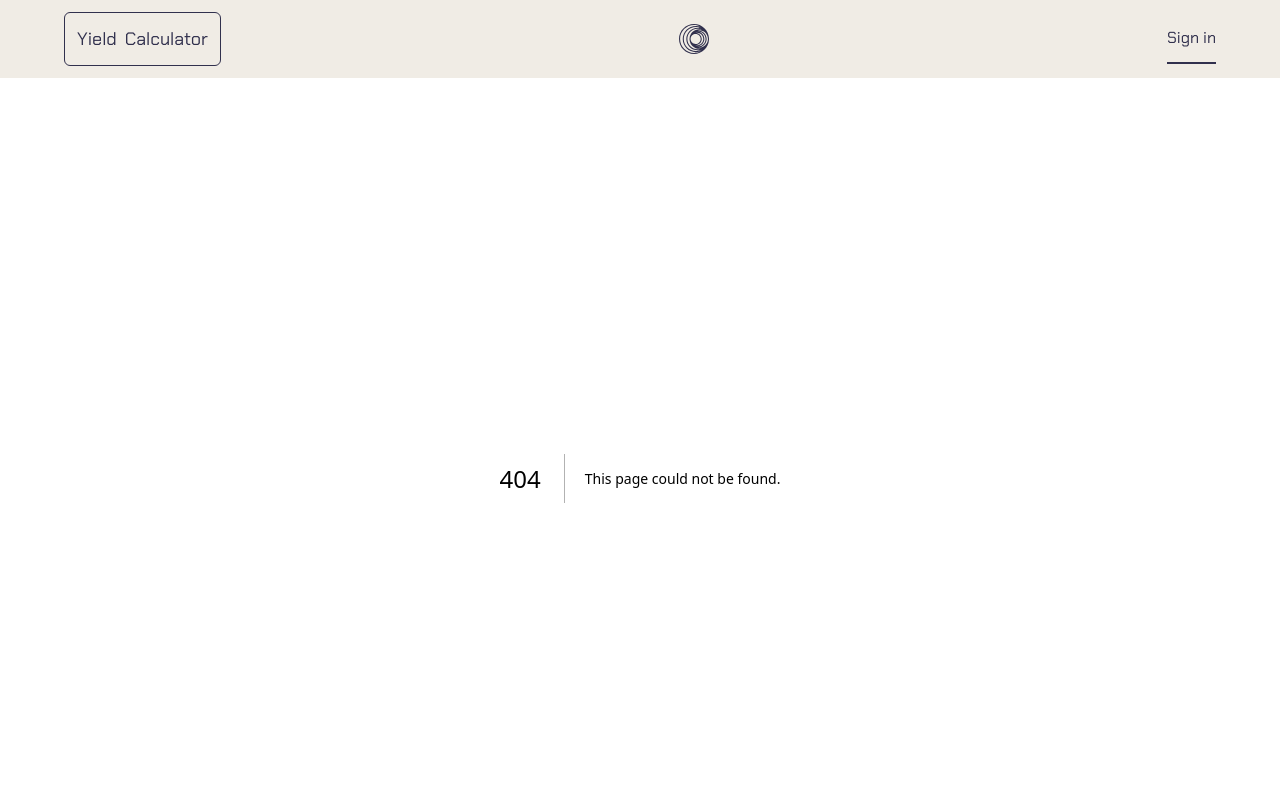
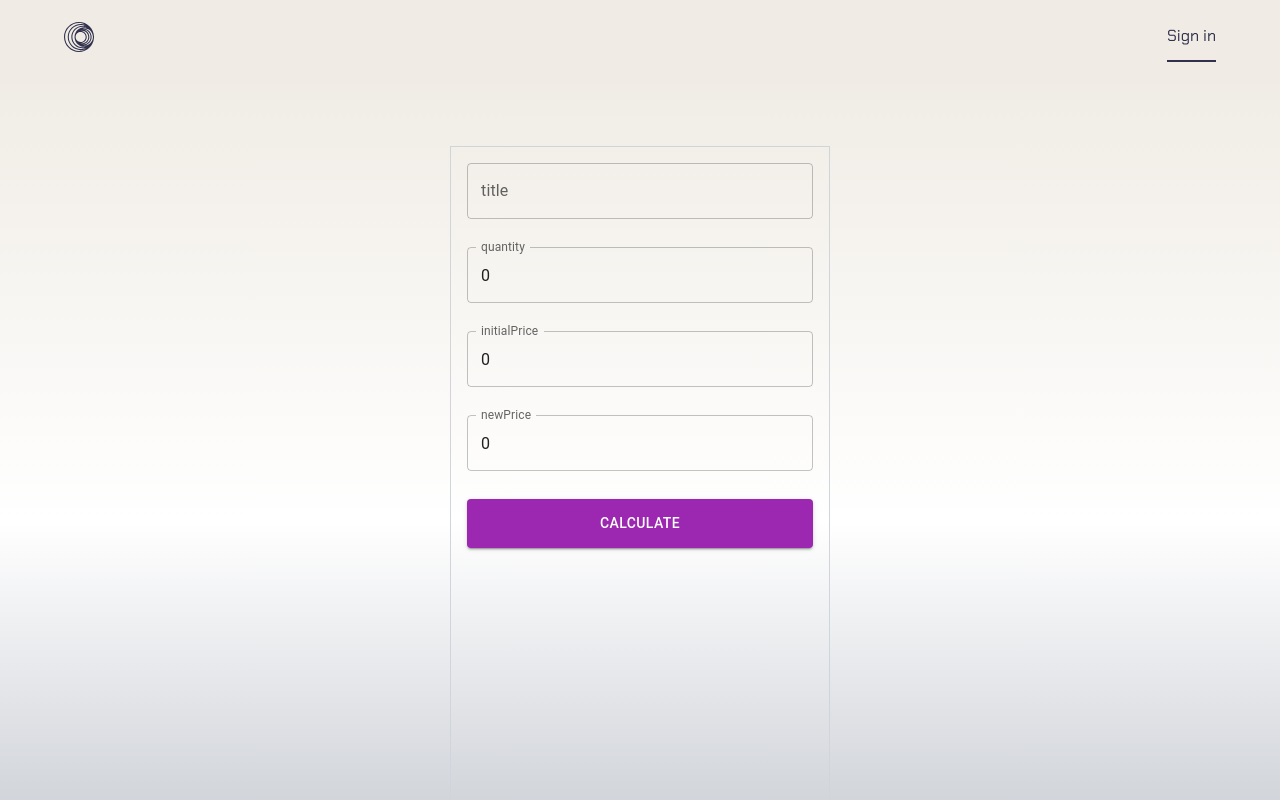
Before and after one commit to earlycodetech/portfolibles, a Next.js app: page /yield in a window 1280 px wide. Before the commit this address had no page. Shown: the top 800 px of the page. Built offline with nearby package versions, Linux system fonts and the light colour scheme.

Commit message:
yield calculator

```diff
--- a/app/components/Nav.js
+++ b/app/components/Nav.js
@@ -4,12 +4,14 @@
 export function Nav () {
     return (
         <nav className="flex justify-between items-center bg-[#F0ECE5] py-3 px-3 md:px-12 lg:px-16">
-          <button className="text-sm md:text-lg text-[#31304D] flex flex-col md:flex-row md:gap-2 border border-[#31304D] rounded-md p-3">
+          {/* <button className="text-sm md:text-lg text-[#31304D] flex flex-col md:flex-row md:gap-2 border border-[#31304D] rounded-md p-3">
             <span>Yield</span>
             <span>Calculator</span>
-          </button>
+          </button>  */}
 
-          <SiPhotobucket className="text-[#31304D] text-3xl"/>
+          <Link href="/">
+            <SiPhotobucket className="text-[#31304D] text-3xl"/>
+          </Link>
 
           <Link className="border-b-2 border-[#31304D] text-[#31304D] py-3" href="/auth/signin">Sign in</Link>
         </nav>
--- a/app/page.jsx
+++ b/app/page.jsx
@@ -38,12 +38,12 @@
 
           <div className="flex flex-col justify-around bg-[#A91D3A] rounded-lg p-4">
             <p className="text-4xl text-[#F0ECE5]">Use Quick Yield Calculator</p>
-            <button className="bg-[#F0ECE5] rounded-lg w-full py-3 uppercase text-2xl text-[#161A30]">Calculate</button>
+            <Link href="/yield" className="bg-[#F0ECE5] rounded-lg w-full py-3 uppercase text-2xl text-[#161A30]">Calculate</Link>
           </div>
 
           <div className="flex flex-col justify-around bg-[#A91D3A] rounded-lg p-4">
             <p className="text-4xl text-[#F0ECE5]">Start tracking your investment now</p>
-            <Link href="#" className="bg-[#F0ECE5] rounded-lg w-full py-3 uppercase text-2xl text-[#161A30] text-center">Get Started</Link>
+            <Link href="/dashboard" className="bg-[#F0ECE5] rounded-lg w-full py-3 uppercase text-2xl text-[#161A30] text-center">Get Started</Link>
           </div>
         </article>
       </section>
--- /dev/null
+++ b/app/yield/page.jsx
@@ -0,0 +1,157 @@
+"use client"
+import React from "react";
+import { useFormik } from "formik";
+import * as yup from "yup";
+import { TextField,Button,Dialog,DialogContent,DialogActions } from "@mui/material";
+
+const rules = yup.object().shape({
+    title:yup.string().required().min(3),
+    quantity:yup.number().required().min(1),
+    initialPrice:yup.number().required(),
+    newPrice:yup.number().required(),
+});
+
+export default function Yield() {
+    const [assetValue,setAssetValue] = React.useState(undefined);
+    const [percProfit,setPercProfit] = React.useState(undefined);
+    const [open, setOpen] = React.useState(false);
+    const handleClickOpen = () => setOpen(true);
+    const handleClose = () => setOpen(false);
+
+    const { values,handleSubmit,touched,errors,handleChange} = useFormik({
+        initialValues:{title:'',quantity:0,initialPrice:0,newPrice:0},
+        onSubmit:() => {
+            setAssetValue(values.quantity*values.newPrice);//new value
+
+            const costPrice = values.initialPrice * values.quantity;
+            const sellingPrice = values.newPrice * values.quantity;
+            const profit = sellingPrice - costPrice;
+            const percentageProfit = (profit / costPrice) * 100;
+            setPercProfit(percentageProfit);//percent profit
+
+            handleClickOpen();
+        },
+        validationSchema:rules
+    });
+
+    return (
+        <>
+        <main className="w-full flex justify-center px-3 md:px-12 lg:px-16 py-12 bg-gradient-to-b from-[#F0ECE5] via-white to-[#B6BBC4]">
+            <section className="w-[320px] md:w-full min:h-screen md:h-screen flex justify-center rounded-lg p-6">
+                <form onSubmit={handleSubmit} className="w-full md:w-[380px] flex flex-col gap-4 border border-gray-300 p-4">
+                    <div className="mb-3">
+                        <TextField
+                        id="title"
+                        label="title"
+                        variant="outlined"
+                        placeholder="title"
+                        className="w-full"
+                        value={values.title}
+                        onChange={handleChange}
+                        />
+                        {touched.title && errors.title ? <span className="text-xs text-red-500">{errors.title}</span> : null}
+                    </div>
+                    <div className="mb-3">
+                        <TextField
+                        type="number"
+                        id="quantity"
+                        label="quantity"
+                        variant="outlined"
+                        placeholder="quantity"
+                        className="w-full"
+                        value={values.quantity}
+                        onChange={handleChange}
+                        />
+                        {touched.quantity && errors.quantity ? <span className="text-xs text-red-500">{errors.quantity}</span> : null}
+                    </div>
+                    <div className="mb-3">
+                        <TextField
+                        type="number"
+                        id="initialPrice"
+                        label="initialPrice"
+                        variant="outlined"
+                        placeholder="initialPrice"
+                        className="w-full"
+                        value={values.initialPrice}
+                        onChange={handleChange}
+                        />
+                        {touched.initialPrice && errors.initialPrice ? <span className="text-xs text-red-500">{errors.initialPrice}</span> : null}
+                    </div>
+                    <div className="mb-3">
+                        <TextField
+                        type="number"
+                        id="newPrice"
+                        label="newPrice"
+                        variant="outlined"
+                        placeholder="newPrice"
+                        className="w-full"
+                        value={values.newPrice}
+                        onChange={handleChange}
+                        />
+                        {touched.newPrice && errors.newPrice ? <span className="text-xs text-red-500">{errors.newPrice}</span> : null}
+                    </div>
+
+                    <Button
+                    type="submit"
+                    variant="contained"
+                    color="secondary"
+                    style={{padding:12}}>CALCULATE</Button>
+                </form>
+            </section>
+        </main>
+
+        <Dialog
+        open={open}
+        onClose={handleClose}
+        aria-labelledby="alert-dialog-title"
+        aria-describedby="alert-dialog-description"
+        >
+            <DialogContent>
+                <div className="w-full">
+                    <div className="flex justify-between items-center border-b border-gray-300 p-4">
+                        <p className="font-thin text-gray-600">Ticker</p>
+                        <p className="font-thin text-gray-800 text-lg uppercase">{values.title}</p>
+                    </div>
+                    <div className="flex justify-between items-center border-b border-gray-300 p-4">
+                        <p className="font-thin text-gray-600">Quantity</p>
+                        <p className="font-thin text-gray-800 text-lg">{values.quantity} {values.title}</p>
+                    </div>
+                    <div className="flex justify-between items-center border-b border-gray-300 p-4">
+                        <p className="font-thin text-gray-600">Initial Price</p>
+                        <p className="font-thin text-gray-800 text-lg">${values.initialPrice}</p>
+                    </div>
+                    <div className="flex justify-between items-center p-4">
+                        <p className="font-thin text-gray-600">New Price</p>
+                        <p className="font-thin text-gray-800 text-lg">${values.newPrice}</p>
+                    </div>
+                    <div className="flex gap-4 items-center border border-gray-300 p-4 rounded-md">
+                        <div className="flex flex-col gap-3 border border-gray-300 p-2 rounded-md">
+                            <blockquote className="flex items-center border-b border-gray-300 p-2">
+                                <p className="font-thin text-gray-800 text-lg uppercase">Value</p>
+                            </blockquote>
+                            <blockquote className="flex items-center p-2">
+                                <p className="font-thin text-gray-800 text-3xl">${assetValue}</p>
+                            </blockquote>
+                        </div>
+                        <div className="flex flex-col gap-3 border border-gray-300 p-2 rounded-md">
+                            <blockquote className="flex items-center border-b border-gray-300 p-2">
+                                <p className="font-thin text-gray-800 text-lg uppercase">% Profit</p>
+                            </blockquote>
+                            <blockquote className="flex items-center p-2">
+                                <p className="font-thin text-gray-800 text-3xl">{Math.round(percProfit)}</p>
+                            </blockquote>
+                        </div>
+                    </div>
+                </div>
+            </DialogContent>
+            <DialogActions>
+                <Button onClick={handleClose}>Close</Button>
+            </DialogActions>
+        </Dialog>
+        </>
+    );
+}
+
+//ACCESS qty:500 at 0.21k, [value] when price get 0.47k
+//qty,initial_price,new_price,title
+//perc profi
```
